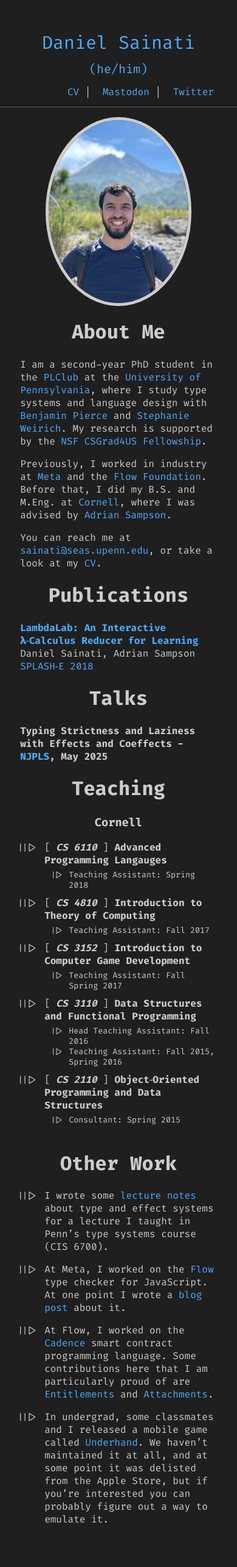
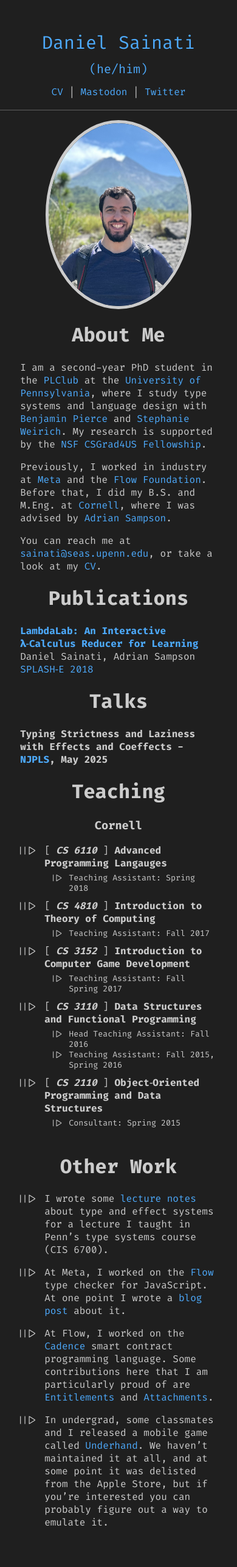
Before and after one commit to dsainati1/website, a Jekyll site: the page built from index.md, in a window 390 px wide. Shown: the whole page at 61% size. Built offline with Jekyll 4.4.1, drawn with Linux system fonts in a browser that asks for light colours.

Commit message:
center on mobile

```diff
--- a/_sass/style.scss
+++ b/_sass/style.scss
@@ -168,4 +168,17 @@ ul ul {
         float: none;
     }
 
+    #navlist {
+        padding: 10px 0 10px 0;
+        margin: 0;
+        display: block;
+        float: none;
+        text-align: center;
+        width: 100%;
+    }
+
+    #navlist li.nav-list {
+        margin: 0;
+    }
+
 }
```
Also changed, not shown: 3 other files.
